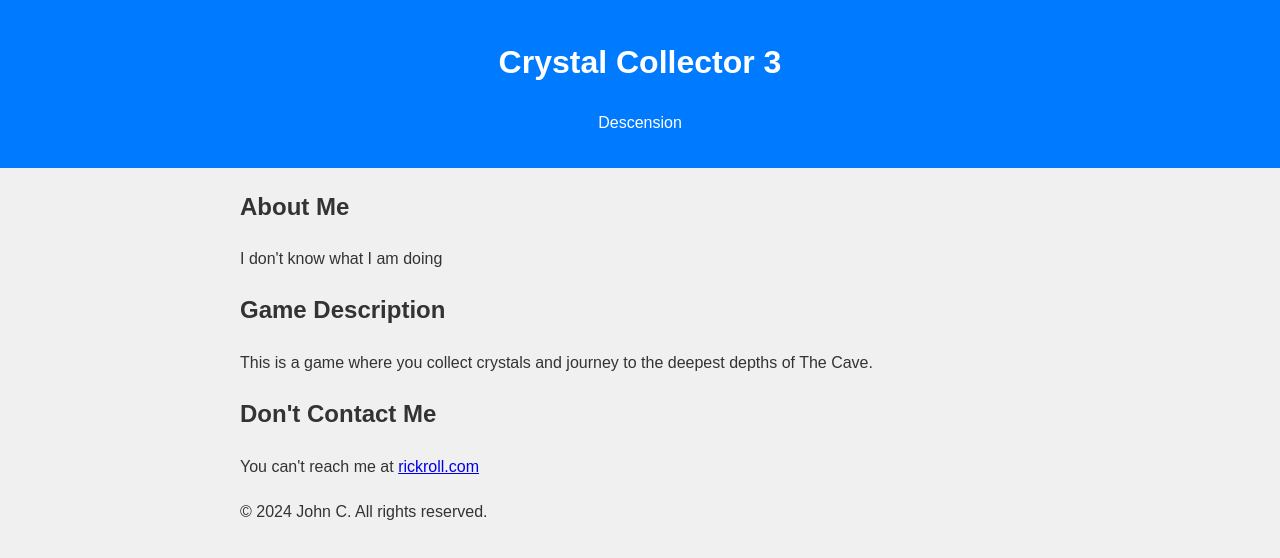
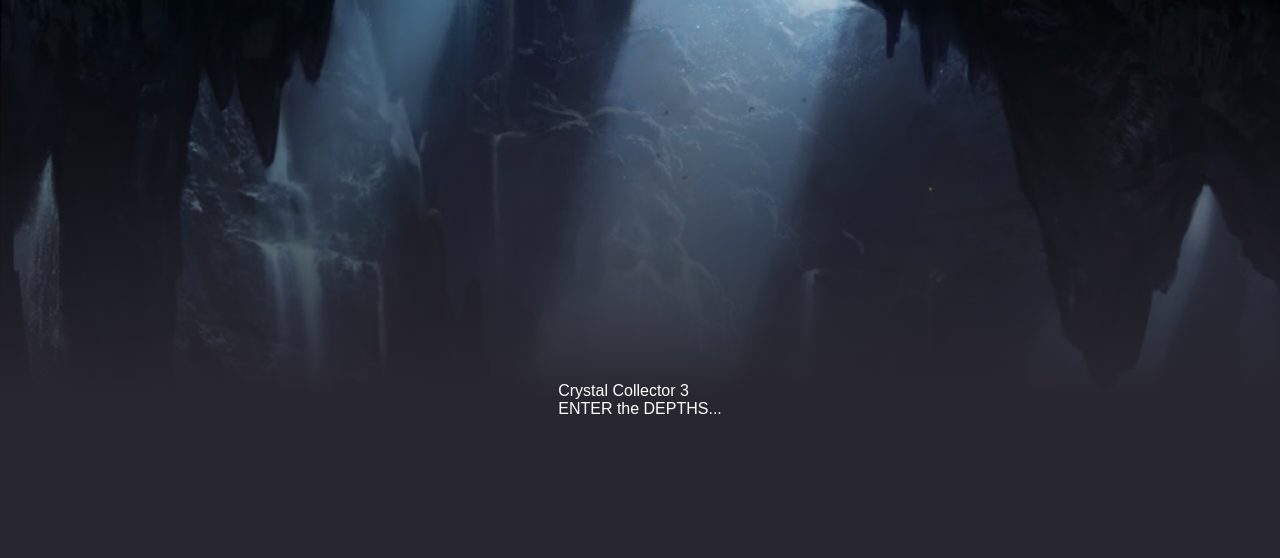
Before and after one commit to chipthrasher/crystal, a plain HTML site: page index.html in a window 1280 px wide. Drawn offline with Linux system fonts and the light colour scheme; a web font is replaced by a local one.

Commit message:
Boilerplate for game

```diff
--- a/index.html
+++ b/index.html
@@ -1,60 +1,47 @@
 <!DOCTYPE html>
 <html lang="en">
+
 <head>
     <meta charset="UTF-8">
     <meta name="viewport" content="width=device-width, initial-scale=1.0">
     <title>Crystal Collector 3</title>
     <style>
-        /* Add your CSS styles here */
+        @import url('https://fonts.googleapis.com/css2?family=Odibee+Sans&display=swap');
+
+        /* Variable for a color */
+        :root {
+            --background-purple: #282630;
+        }
+
         body {
-            font-family: Arial, sans-serif;
-            line-height: 1.6;
+            font-family: "Odibee Sans", sans-serif;
             margin: 0;
-            padding: 0;
-            background-color: #f0f0f0;
-            color: #333;
+            height: 100vh;
+            background: url('assets/cave.jpg');
+            background-size: cover;
+
+            color: white;
         }
-        header {
-            background-color: #007bff;
-            color: #fff;
-            text-align: center;
-            padding: 1rem;
+
+        .container {
+            height: 100vh;
+            background: linear-gradient(to top, var(--background-purple), var(--background-purple), transparent);
+
+            display: flex;
+            align-items: center;
+            justify-content: center;
         }
-        .container {
-            max-width: 800px;
-            margin: 20px auto;
-            padding: 0 20px;
-        }
-        /* Add more styles as needed */
+
     </style>
 </head>
+
 <body>
-    <header>
-        <h1>Crystal Collector 3</h1>
-        <p>Descension</p>
-    </header>
+    <div class="container">
+        <div class="header">
+            <div class="title">Crystal Collector 3</div>
+            <div class="subtitle">ENTER the DEPTHS...</div>
+        </div>
+    </div>
+</body>
 
-    <div class="container">
-        <section id="bio">
-            <h2>About Me</h2>
-            <p>I don't know what I am doing</p>
-        </section>
-
-        <section id="gamedescription">
-            <h2>Game Description</h2>
-            <p>This is a game where you collect crystals and journey to the deepest depths of The Cave.</p>
-        </section>
-
-        <section id="dontcontact">
-            <h2>Don't Contact Me</h2>
-            <p>You can't reach me at <a href="https://john95.github.io/">rickroll.com</a></p>
-        </section>
-    </div>
-
-    <footer>
-        <div class="container">
-            <p>&copy; 2024 John C. All rights reserved.</p>
-        </div>
-    </footer>
-</body>
 </html>
```
Also changed, not shown: assets/cave.jpg (added).
